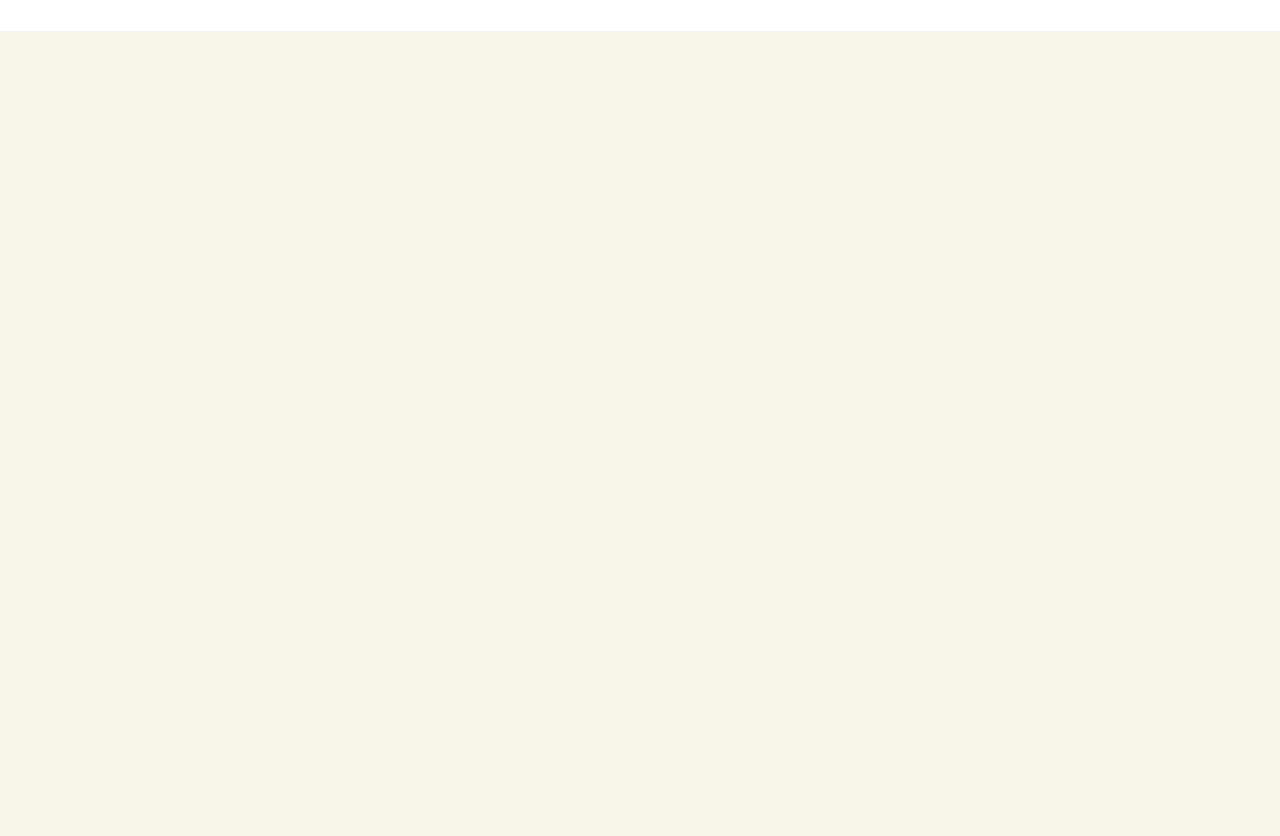
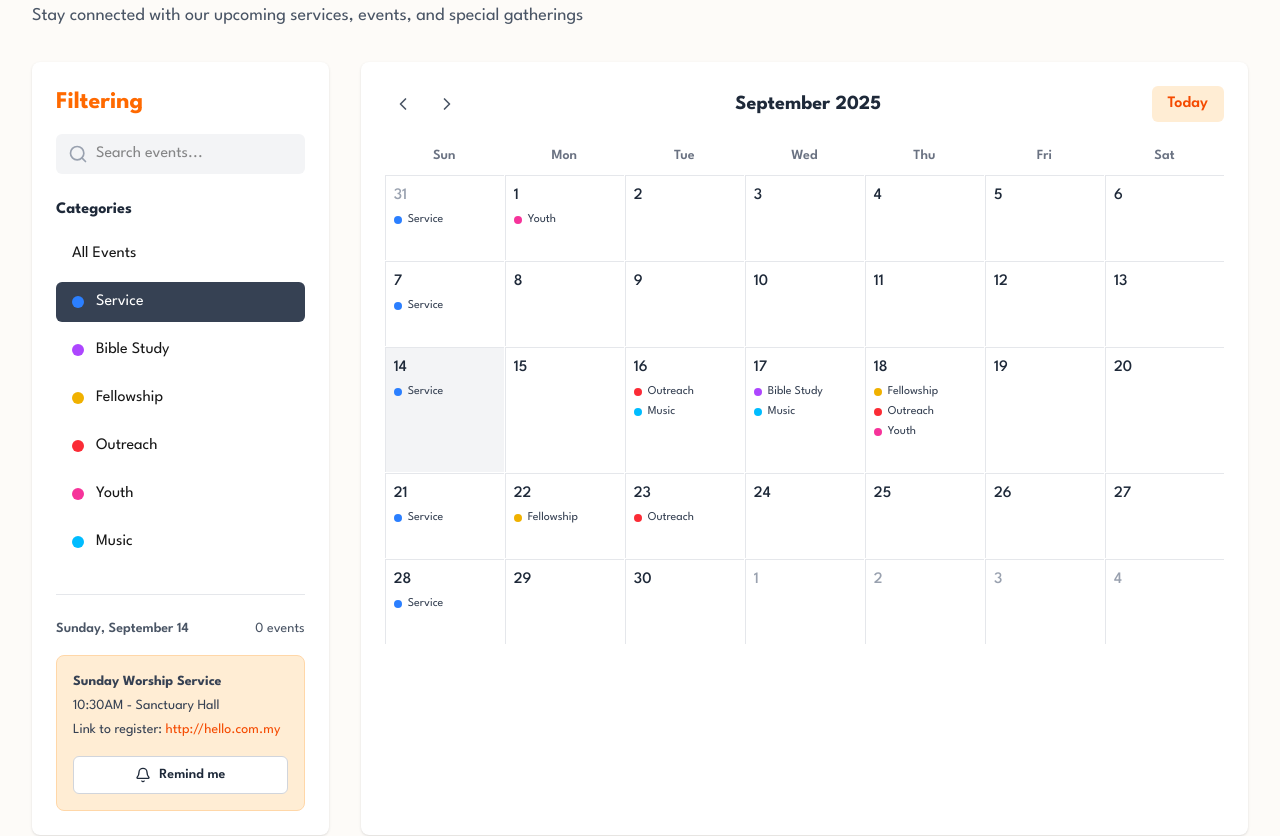
Before and after one commit to chenjingheng0607/church-site, a Next.js app: page / in a window 1280 px wide. Shown: the part 3700-4536 px from the top of the page. Before the commit the page ends 3731 px from the top, so only its background shows below. Built offline with nearby package versions, Linux system fonts and the light colour scheme; no server answers; the database is empty.

Commit message:
Add Calendar component to homepage layout

```diff
--- /dev/null
+++ b/app/components/Calendar.tsx
@@ -0,0 +1,177 @@
+'use client';
+
+import { useState } from 'react';
+import { ChevronLeft, ChevronRight, Search, Bell } from 'lucide-react';
+
+// --- Types for our data ---
+type EventCategory = 'Service' | 'Bible Study' | 'Fellowship' | 'Outreach' | 'Youth' | 'Music';
+
+interface CalendarEvent {
+  date: string; // YYYY-MM-DD format
+  category: EventCategory;
+  name: string;
+}
+
+// --- Data based on the image ---
+const categories: { name: EventCategory; color: string }[] = [
+  { name: 'Service', color: 'bg-blue-500' },
+  { name: 'Bible Study', color: 'bg-purple-500' },
+  { name: 'Fellowship', color: 'bg-yellow-500' },
+  { name: 'Outreach', color: 'bg-red-500' },
+  { name: 'Youth', color: 'bg-pink-500' },
+  { name: 'Music', color: 'bg-sky-400' },
+];
+
+const events: CalendarEvent[] = [
+  { date: '2025-08-31', category: 'Service', name: 'Service' },
+  { date: '2025-09-01', category: 'Youth', name: 'Youth' },
+  { date: '2025-09-07', category: 'Service', name: 'Service' },
+  { date: '2025-09-14', category: 'Service', name: 'Service' },
+  { date: '2025-09-16', category: 'Outreach', name: 'Outreach' },
+  { date: '2025-09-16', category: 'Music', name: 'Music' },
+  { date: '2025-09-17', category: 'Bible Study', name: 'Bible Study' },
+  { date: '2025-09-17', category: 'Music', name: 'Music' },
+  { date: '2025-09-18', category: 'Fellowship', name: 'Fellowship' },
+  { date: '2025-09-18', category: 'Outreach', name: 'Outreach' },
+  { date: '2025-09-18', category: 'Youth', name: 'Youth' },
+  { date: '2025-09-21', category: 'Service', name: 'Service' },
+  { date: '2025-09-22', category: 'Fellowship', name: 'Fellowship' },
+  { date: '2025-09-23', category: 'Outreach', name: 'Outreach' },
+  { date: '2025-09-28', category: 'Service', name: 'Service' },
+];
+
+
+// --- Helper function to get category color ---
+const getCategoryColor = (categoryName: EventCategory) => {
+  const category = categories.find(c => c.name === categoryName);
+  return category ? category.color : 'bg-gray-400';
+};
+
+// --- The Main Component ---
+const Calendar = () => {
+  const [selectedCategory, setSelectedCategory] = useState<EventCategory | 'All Events'>('Service');
+  const [selectedDate] = useState(14); // September 14 is selected in the image
+
+  const calendarDays = [
+    { day: 31, isCurrentMonth: false }, { day: 1, isCurrentMonth: true }, { day: 2, isCurrentMonth: true }, { day: 3, isCurrentMonth: true }, { day: 4, isCurrentMonth: true }, { day: 5, isCurrentMonth: true }, { day: 6, isCurrentMonth: true },
+    { day: 7, isCurrentMonth: true }, { day: 8, isCurrentMonth: true }, { day: 9, isCurrentMonth: true }, { day: 10, isCurrentMonth: true }, { day: 11, isCurrentMonth: true }, { day: 12, isCurrentMonth: true }, { day: 13, isCurrentMonth: true },
+    { day: 14, isCurrentMonth: true }, { day: 15, isCurrentMonth: true }, { day: 16, isCurrentMonth: true }, { day: 17, isCurrentMonth: true }, { day: 18, isCurrentMonth: true }, { day: 19, isCurrentMonth: true }, { day: 20, isCurrentMonth: true },
+    { day: 21, isCurrentMonth: true }, { day: 22, isCurrentMonth: true }, { day: 23, isCurrentMonth: true }, { day: 24, isCurrentMonth: true }, { day: 25, isCurrentMonth: true }, { day: 26, isCurrentMonth: true }, { day: 27, isCurrentMonth: true },
+    { day: 28, isCurrentMonth: true }, { day: 29, isCurrentMonth: true }, { day: 30, isCurrentMonth: true }, { day: 1, isCurrentMonth: false }, { day: 2, isCurrentMonth: false }, { day: 3, isCurrentMonth: false }, { day: 4, isCurrentMonth: false },
+  ];
+
+  const daysOfWeek = ['Sun', 'Mon', 'Tue', 'Wed', 'Thu', 'Fri', 'Sat'];
+
+  const getEventsForDate = (day: number, isCurrentMonth: boolean) => {
+    const month = isCurrentMonth ? '09' : (day > 15 ? '08' : '10');
+    const dateStr = `2025-${month}-${day.toString().padStart(2, '0')}`;
+    return events.filter(event => event.date === dateStr);
+  }
+
+  return (
+    <div className="bg-[#FDFBF8] p-8 font-sans">
+      <div className="text-left mb-8">
+        <h1 className="text-5xl font-bold text-orange-500">What's happening</h1>
+        <p className="text-gray-600 mt-2 text-lg">Stay connected with our upcoming services, events, and special gatherings</p>
+      </div>
+
+      <div className="flex flex-col lg:flex-row gap-8">
+        {/* --- Left Sidebar --- */}
+        <aside className="w-full lg:w-1/4 bg-white p-6 rounded-lg shadow-sm">
+          <h2 className="text-2xl font-bold text-orange-500 mb-4">Filtering</h2>
+          <div className="relative mb-6">
+            <Search className="absolute left-3 top-1/2 -translate-y-1/2 text-gray-400" size={20} />
+            <input
+              type="text"
+              placeholder="Search events..."
+              className="w-full pl-10 pr-4 py-2 bg-gray-100 rounded-md focus:outline-none focus:ring-2 focus:ring-orange-400"
+            />
+          </div>
+
+          <h3 className="font-bold text-gray-800 mb-3">Categories</h3>
+          <ul className="space-y-2">
+            <li
+              onClick={() => setSelectedCategory('All Events')}
+              className={`cursor-pointer px-4 py-2 rounded-md ${selectedCategory === 'All Events' ? 'bg-gray-700 text-white' : 'hover:bg-gray-100'}`}
+            >
+              All Events
+            </li>
+            {categories.map(cat => (
+              <li
+                key={cat.name}
+                onClick={() => setSelectedCategory(cat.name)}
+                className={`flex items-center gap-3 cursor-pointer px-4 py-2 rounded-md ${selectedCategory === cat.name ? 'bg-gray-700 text-white' : 'hover:bg-gray-100'}`}
+              >
+                <span className={`w-3 h-3 rounded-full ${cat.color}`}></span>
+                {cat.name}
+              </li>
+            ))}
+          </ul>
+
+          <div className="mt-8 pt-6 border-t border-gray-200">
+             <div className="flex justify-between items-center text-sm text-gray-600 mb-4">
+                <p className="font-semibold">Sunday, September 14</p>
+                <p>0 events</p>
+             </div>
+             <div className="bg-orange-100 border border-orange-200 text-gray-700 p-4 rounded-lg text-sm">
+                <p className="font-bold">Sunday Worship Service</p>
+                <p className="my-1">10:30AM - Sanctuary Hall</p>
+                <p className="mb-4">Link to register: <a href="http://hello.com.my" className="text-orange-600 hover:underline">http://hello.com.my</a></p>
+                <button className="w-full bg-white border border-gray-300 hover:bg-gray-50 text-gray-800 font-semibold py-2 px-4 rounded-md flex items-center justify-center gap-2">
+                  <Bell size={16} />
+                  Remind me
+                </button>
+             </div>
+          </div>
+        </aside>
+
+        {/* --- Right Calendar --- */}
+        <main className="w-full lg:w-3/4 bg-white p-6 rounded-lg shadow-sm">
+          <div className="flex items-center justify-between mb-4">
+            <div className="flex items-center gap-2">
+              <button className="p-2 rounded-md hover:bg-gray-100">
+                <ChevronLeft size={20} className="text-gray-600" />
+              </button>
+              <button className="p-2 rounded-md hover:bg-gray-100">
+                <ChevronRight size={20} className="text-gray-600" />
+              </button>
+            </div>
+            <h2 className="text-xl font-bold text-gray-800">September 2025</h2>
+            <button className="bg-orange-100 text-orange-600 font-semibold px-4 py-1.5 rounded-md hover:bg-orange-200">
+              Today
+            </button>
+          </div>
+
+          <div className="grid grid-cols-7 gap-px">
+             {/* Day Headers */}
+            {daysOfWeek.map(day => (
+              <div key={day} className="text-center text-sm font-semibold text-gray-500 py-2">
+                {day}
+              </div>
+            ))}
+
+            {/* Calendar Days */}
+            {calendarDays.map((date, index) => {
+              const dayEvents = getEventsForDate(date.day, date.isCurrentMonth);
+              return (
+                <div key={index} className={`relative pt-2 pb-8 px-2 border-t border-l border-gray-200 ${date.day === selectedDate && date.isCurrentMonth ? 'bg-gray-100' : ''}`}>
+                  <span className={`font-medium ${date.isCurrentMonth ? 'text-gray-800' : 'text-gray-400'}`}>{date.day}</span>
+                   <div className="mt-1 space-y-1">
+                      {dayEvents.map((event, eventIndex) => (
+                        <div key={eventIndex} className="flex items-center gap-1.5 text-xs">
+                          <span className={`w-2 h-2 rounded-full ${getCategoryColor(event.category)}`}></span>
+                          <span className="text-gray-700">{event.name}</span>
+                        </div>
+                      ))}
+                    </div>
+                </div>
+              );
+            })}
+          </div>
+        </main>
+      </div>
+    </div>
+  );
+};
+
+export default Calendar;
--- a/app/page.tsx
+++ b/app/page.tsx
@@ -2,6 +2,7 @@ import Services from "./components/Services";
 import OurTheme from "./components/OurTheme";
 import PastorMessage from "./components/PastorMessage";
 import PrayerBoard from "./components/PrayerBoard";
+import Calendar from "./components/Calendar";
 
 export default function Home() {
   return (
@@ -30,6 +31,7 @@ export default function Home() {
         <OurTheme />
         <PastorMessage />
         <PrayerBoard />
+        <Calendar />
       </main>
     </div>
   );
```
